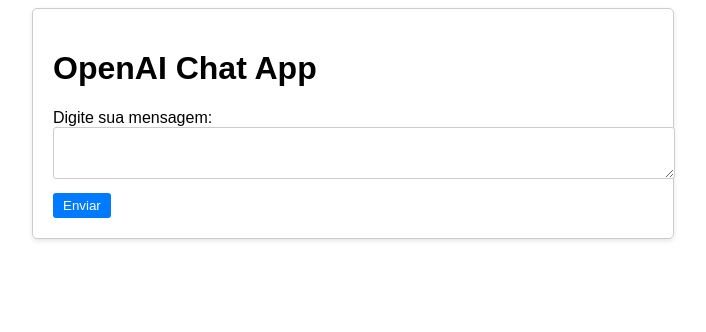
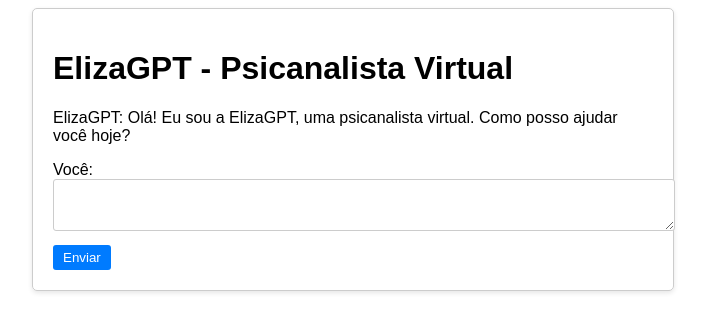
Before and after one commit to JulioZanotto/i2a2_desafio2, a Flask app: page / in a window 1280 px wide. Shown: the top 332 px of the page, without its empty margins (287-993 px from the left). Run offline with Flask 3, Linux system fonts and the light colour scheme.

Commit message:
changed engine and conversation

```diff
--- a/app/__init__.py
+++ b/app/__init__.py
@@ -5,3 +5,6 @@
 app.config.from_object(Config)
 
 from app import routes
+
+# Configuração para lidar com caracteres especiais
+app.config['JSON_AS_ASCII'] = False
--- a/app/routes.py
+++ b/app/routes.py
@@ -6,17 +6,28 @@
 
 @app.route('/', methods=['GET', 'POST'])
 def index():
-    response_message = ''
+    conversation = []
+
+    if len(conversation) == 0:
+        conversation.append("ElizaGPT: Olá! Eu sou a ElizaGPT, uma psicanalista virtual. Como posso ajudar você hoje?")
 
     if request.method == 'POST':
         user_input = request.form['user_input']
         if user_input:
-            response = openai.Completion.create(
-                engine="davinci",
-                prompt=user_input,
-                max_tokens=50,
-                temperature=0.8
-            )
-            response_message = response.choices[0].text.strip()
+            conversation.append(f"User: {user_input}")
+            response_message = generate_response("\n".join(conversation))
+            conversation.append(f"ElizaGPT: {response_message}")
+        else:
+            response_message = ''
 
-    return render_template('index.html', response_message=response_message)
+    return render_template('index.html', conversation=conversation)
+
+def generate_response(conversation):
+    response = openai.ChatCompletion.create(
+        model="gpt-3.5-turbo",  # Use o modelo de chat GPT-3.5 Turbo
+        messages=[
+            {"role": "system", "content": "You are a helpful assistant."},
+            {"role": "user", "content": conversation}
+        ]
+    )
+    return response.choices[0].message['content'].strip()
--- a/app/templates/index.html
+++ b/app/templates/index.html
@@ -1,23 +1,22 @@
 <!DOCTYPE html>
 <html>
 <head>
-    <title>OpenAI Chat App</title>
+    <title>ElizaGPT - Psicanalista Virtual</title>
     <link rel="stylesheet" href="{{ url_for('static', filename='style.css') }}">
 </head>
 <body>
     <div class="container">
-        <h1>OpenAI Chat App</h1>
+        <h1>ElizaGPT - Psicanalista Virtual</h1>
+        <div class="conversation">
+            {% for message in conversation %}
+                <p>{{ message }}</p>
+            {% endfor %}
+        </div>
         <form method="post">
-            <label for="user_input">Digite sua mensagem:</label>
+            <label for="user_input">Você:</label>
             <textarea id="user_input" name="user_input"></textarea>
             <button type="submit">Enviar</button>
         </form>
-        {% if response_message %}
-        <div class="response">
-            <p><strong>Resposta:</strong></p>
-            <p>{{ response_message }}</p>
-        </div>
-        {% endif %}
     </div>
 </body>
 </html>
```
